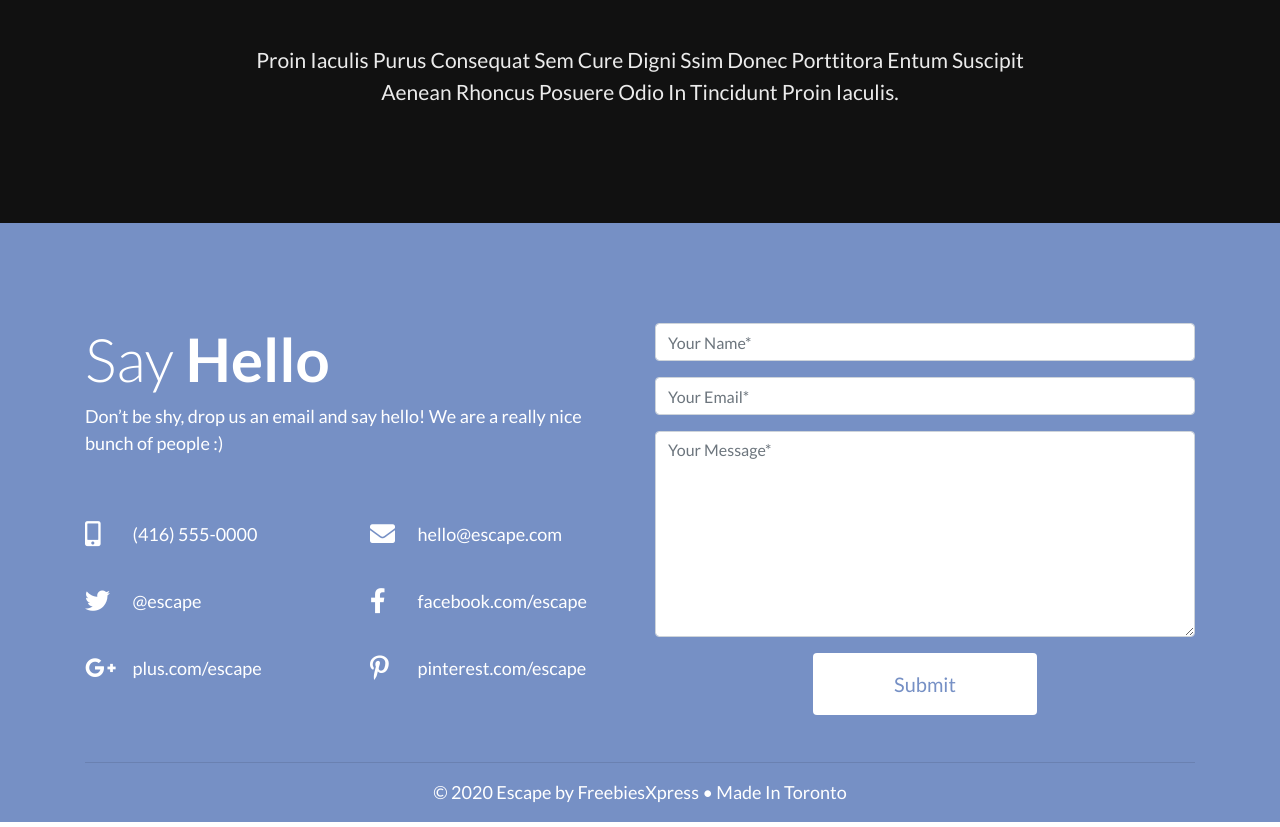
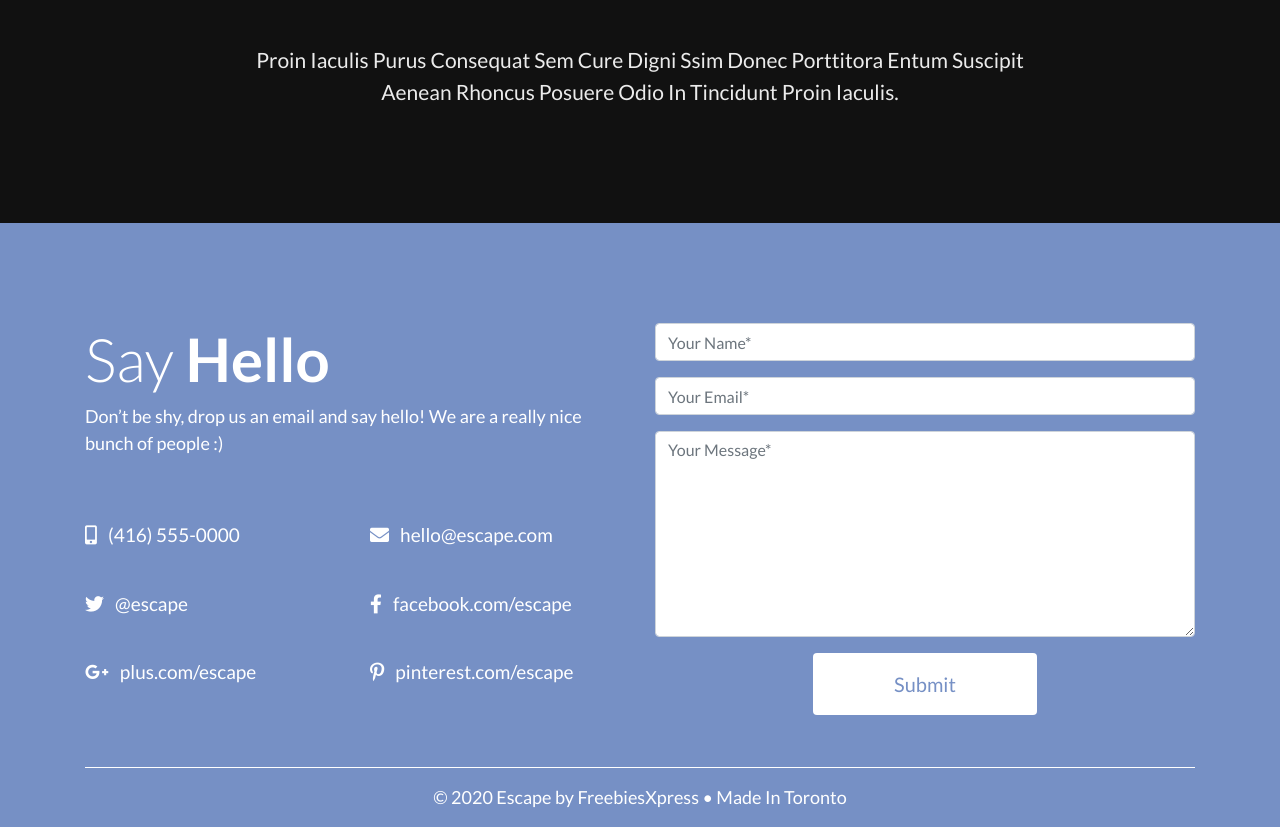
Before and after one commit to Rokibul-Islam-Rifat/escape-theme, a plain HTML site: page index.html in a window 1280 px wide. Shown: the part 4145-4972 px from the top of the page. Drawn offline with Linux system fonts and the light colour scheme.

Commit message:
final replacement done

```diff
--- a/css/style.css
+++ b/css/style.css
@@ -297,13 +297,8 @@ html {
 
 /* it's for bottom item */
 
-.bottom-icon i {
-    font-size: 25px;
-    color: #ffffff;
-}
-
-.bottom-content p {
-    font-size: 18px;
+.content-style ul li {
+    font-size: 19px;
     color: #ffffff;
 }
 
@@ -330,6 +325,11 @@ html {
 
 /* it's for footer bottom  */
 
+.hr-style {
+    border: none;
+    border-bottom: 1px solid#ffffff;
+}
+
 .footer-bottom {
     font-size: 18px;
     color: #ffffff;
--- a/index.html
+++ b/index.html
@@ -393,101 +393,62 @@
     <footer class="contact">
         <div class="container">
             <div class="row pb-4 ">
-                <!-- it's for left-top part -->
                 <div class="col-lg-6">
-                    <div class="row">
-                        <div class="col-lg-12">
+                    <div class="content-style">
                         <!-- it's for left-top content -->
                         <div class="left-top">
                             <h2>Say <span class="font-weight-bold">Hello</span></h2>
                             <p>Don’t be shy, drop us an email and say hello! We are a really nice bunch of people :)</p>
                         </div>
-                        </div>
-                    </div>
                         <!-- it's for left bottom part -->
                         <div class="row r-style pt-5">
-                        <div class="col-lg-6 col-md-6 col-sm-6  pb-4">
-                            <div class="row">
-                                <div class="col-lg-2 col-md-2 col-sm-2 col-2">
-                                    <div class="bottom-icon">
-                                        <i class="fas fa-mobile-alt"></i>
-                                    </div>
-                                </div>
-                                <div class="col-lg-8 col-md-8 col-sm-8 col-8">
-                                    <div class="bottom-content">
-                                        <p>(416) 555-0000</p>
-                                    </div>
-                                </div>
-                            </div>
+                            <div class="col-lg-6 col-md-6 col-sm-6 pb-4">
+                                <ul class="list-inline">
+                                    <li class="list-inline-item"><i class="fas fa-mobile-alt"></i></li>
+                                    <li class="list-inline-item">
+                                        (416) 555-0000
+                                    </li>
+                                </ul>
                             </div>
                             <div class="col-lg-6 col-md-6 col-sm-6 pb-4">
-                            <div class="row">
-                                <div class="col-lg-2 col-md-2 col-sm-2 col-2">
-                                    <div class="bottom-icon">
-                                        <i class="fas fa-envelope"></i>
-                                    </div>
-                                </div>
-                                <div class="col-lg-8 col-md-8 col-sm-8 col-8">
-                                    <div class="bottom-content">
-                                        <p>hello@escape.com</p>
-                                    </div>
-                                </div>
-                            </div>
+                                <ul class="list-inline">
+                                    <li class="list-inline-item"><i class="fas fa-envelope"></i></li>
+                                    <li class="list-inline-item">
+                                        hello@escape.com
+                                    </li>
+                                </ul>
                             </div>
                             <div class="col-lg-6 col-md-6 col-sm-6 pb-4">
-                            <div class="row">
-                                <div class="col-lg-2 col-md-2 col-sm-2 col-2">
-                                    <div class="bottom-icon">
-                                        <i class="fab fa-twitter"></i>
-                                    </div>
-                                </div>
-                                <div class="col-lg-8 col-md-8 col-sm-8 col-8">
-                                    <div class="bottom-content">
-                                        <p>@escape</p>
-                                    </div>
-                                </div>
-                            </div>
+                                <ul class="list-inline">
+                                    <li class="list-inline-item"><i class="fab fa-twitter"></i></li>
+                                    <li class="list-inline-item">
+                                        @escape
+                                    </li>
+                                </ul>
                             </div>
                             <div class="col-lg-6 col-md-6 col-sm-6 pb-4">
-                            <div class="row">
-                                <div class="col-lg-2 col-md-2 col-sm-2 col-2">
-                                    <div class="bottom-icon">
-                                        <i class="fab fa-facebook-f"></i>
-                                    </div>
-                                </div>
-                                <div class="col-lg-8 col-md-8 col-sm-8 col-8">
-                                    <div class="bottom-content">
-                                        <p>facebook.com/escape</p>
-                                    </div>
-                                </div>
-                            </div>
+                                <ul class="list-inline">
+                                    <li class="list-inline-item"><i class="fab fa-facebook-f"></i></li>
+                                    <li class="list-inline-item">
+                                        facebook.com/escape
+                                    </li>
+                                </ul>
                             </div>
                             <div class="col-lg-6 col-md-6 col-sm-6 pb-4">
-                            <div class="row">
-                                <div class="col-lg-2 col-md-2 col-sm-2 col-2">
-                                    <div class="bottom-icon">
-                                        <i class="fab fa-google-plus-g"></i>
-                                    </div>
-                                </div>
-                                <div class="col-lg-8 col-md-8 col-sm-8 col-8">
-                                    <div class="bottom-content">
-                                        <p>plus.com/escape</p>
-                                    </div>
-                                </div>
-                            </div>
+                                <ul class="list-inline">
+                                    <li class="list-inline-item"><i class="fab fa-google-plus-g"></i></li>
+                                    <li class="list-inline-item">
+                                        plus.com/escape
+                                    </li>
+                                </ul>
                             </div>
                             <div class="col-lg-6 col-md-6 col-sm-6 pb-4">
-                            <div class="row">
-                                <div class="col-lg-2 col-md-2 col-sm-2 col-2">
-                                    <div class="bottom-icon">
-                                        <i class="fab fa-pinterest-p"></i>
-                                    </div>
-                                </div>
-                                <div class="col-lg-8 col-md-8 col-sm-8 col-8">
-                                    <div class="bottom-content">
-                                        <p>pinterest.com/escape</p>
-                                    </div>
-                                </div>
+                                <ul class="list-inline">
+                                    <li class="list-inline-item"><i class="fab fa-pinterest-p"></i></li>
+                                    <li class="list-inline-item">
+                                        pinterest.com/escape
+                                    </li>
+                                </ul>
                             </div>
                         </div>
                     </div>
@@ -511,7 +472,7 @@
             <div class="row">
                 <div class="col-lg-12">
                     <div class="footer-bottom text-center">
-                        <hr>
+                        <hr class="hr-style">
                         <p>&copy; 2020 Escape by FreebiesXpress • Made In Toronto</p>
                     </div>
                 </div>
```
Lines whose indentation alone changed are shown as unchanged.
